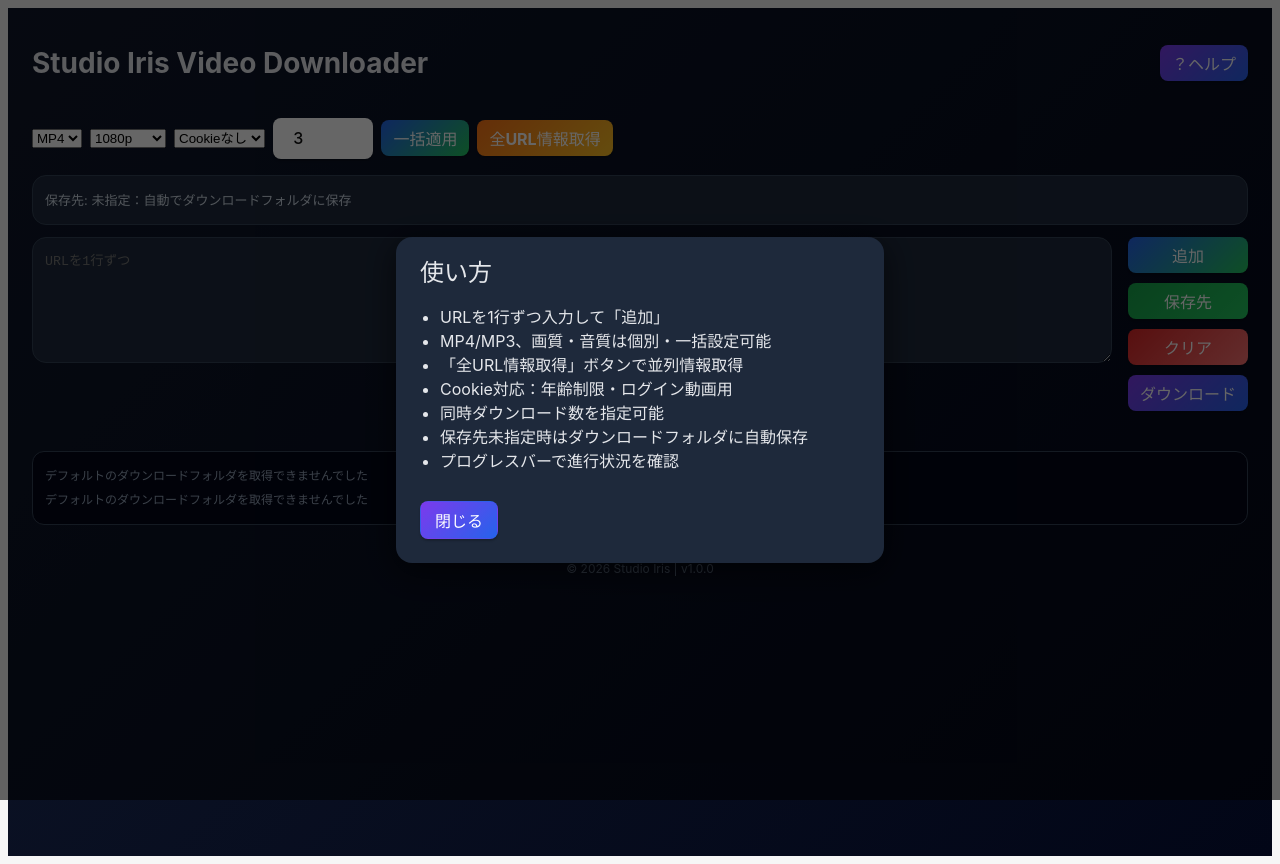
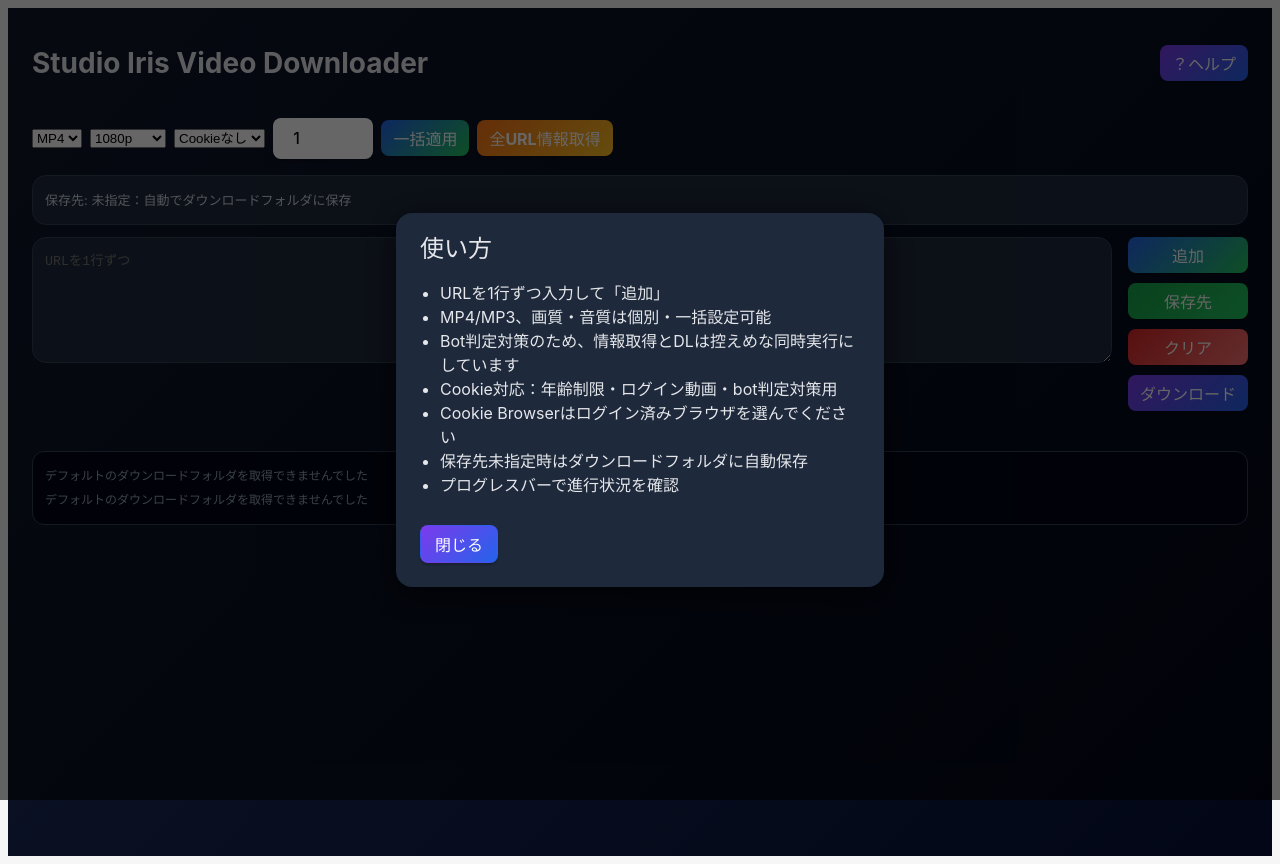
Before and after one commit to studio-iris3/tauri-video-downloader, a React (Vite) app: page / in a window 1280 px wide. Both pictures are taken after a click on the button "？ヘルプ". Built offline with nearby package versions, Linux system fonts and the light colour scheme.

Commit message:
reduce youtube request frequency and improve cookie guidance

```diff
--- a/src/App.tsx
+++ b/src/App.tsx
@@ -48,6 +48,24 @@ function createId() {
   return `${Date.now()}-${Math.random().toString(36).slice(2)}`;
 }
 
+function sleep(ms: number) {
+  return new Promise((resolve) => setTimeout(resolve, ms));
+}
+
+function friendlyError(error: unknown) {
+  const text = String(error);
+
+  if (
+    text.includes("Sign in to confirm") ||
+    text.includes("not a bot") ||
+    text.includes("--cookies-from-browser")
+  ) {
+    return "YouTubeのbot判定が出ています。Cookie BrowserをChrome/Safari/Firefoxなどログイン済みブラウザに変更して再試行してください。";
+  }
+
+  return text;
+}
+
 function App() {
   const [urlText, setUrlText] = useState("");
   const [savePath, setSavePath] = useState("");
@@ -62,7 +80,7 @@ function App() {
   const [bulkMp4Quality, setBulkMp4Quality] = useState("1080");
   const [bulkMp3Quality, setBulkMp3Quality] = useState("192K");
   const [cookieBrowser, setCookieBrowser] = useState("none");
-  const [concurrentCount, setConcurrentCount] = useState(3);
+  const [concurrentCount, setConcurrentCount] = useState(1);
   const [showHelp, setShowHelp] = useState(false);
 
   useEffect(() => {
@@ -75,15 +93,16 @@ function App() {
         setSavePath((current) => (current.trim() ? current : dir));
       })
       .catch(() => {
-        setLogs((prev) => [...prev.slice(-80), "デフォルトのダウンロードフォルダを取得できませんでした"]);
+        setLogs((prev) => [...prev.slice(-50), "デフォルトのダウンロードフォルダを取得できませんでした"]);
       });
 
-    let lastUpdate = 0;
+    let lastProgressUpdate = 0;
 
     const unlistenProgress = listen<DownloadProgressPayload>("download-progress", (event) => {
       const now = Date.now();
-      if (now - lastUpdate < 100) return;
-      lastUpdate = now;
+
+      if (now - lastProgressUpdate < 250) return;
+      lastProgressUpdate = now;
 
       const { job_id, percent } = event.payload;
       const widthPercent = Math.min(100, Math.max(0, percent));
@@ -101,7 +120,13 @@ function App() {
     });
 
     const unlistenLog = listen<string>("download-log", (event) => {
-      setLogs((prev) => [...prev.slice(-80), event.payload]);
+      setLogs((prev) => {
+        if (prev[prev.length - 1] === event.payload) {
+          return prev;
+        }
+
+        return [...prev.slice(-50), event.payload];
+      });
     });
 
     return () => {
@@ -195,7 +220,7 @@ function App() {
     } catch (error) {
       updateItem(item.id, {
         status: "エラー",
-        message: String(error),
+        message: friendlyError(error),
       });
     }
   }
@@ -206,21 +231,14 @@ function App() {
       return;
     }
 
-    setMessage("情報取得中...");
-    const concurrency = 3;
-    let cursor = 0;
+    setMessage("情報取得中... YouTube対策のため1件ずつ取得します");
 
-    async function worker() {
-      while (cursor < itemsRef.current.length) {
-        const index = cursor;
-        cursor += 1;
-        const item = itemsRef.current[index];
-        if (cancelledIdsRef.current.has(item.id)) continue;
-        await getInfoForItem(item);
-      }
+    for (const item of itemsRef.current) {
+      if (cancelledIdsRef.current.has(item.id)) continue;
+      await getInfoForItem(item);
+      await sleep(1500);
     }
 
-    await Promise.all(Array.from({ length: concurrency }, () => worker()));
     setMessage("情報取得完了");
   }
 
@@ -271,7 +289,7 @@ function App() {
       } else {
         updateItem(id, {
           status: "エラー",
-          message: String(error),
+          message: friendlyError(error),
         });
       }
     }
@@ -284,6 +302,8 @@ function App() {
       progress: 0,
       message: "再試行準備中...",
     });
+
+    await sleep(1000);
     await runSingleDownload(id);
   }
 
@@ -324,7 +344,9 @@ function App() {
       while (cursor < queue.length) {
         const id = queue[cursor];
         cursor += 1;
+
         await runSingleDownload(id);
+        await sleep(1500);
       }
     }
 
@@ -362,7 +384,15 @@ function App() {
           {cookieBrowsers.map((browser) => <option key={browser.value} value={browser.value}>{browser.label}</option>)}
         </select>
 
-        <input type="number" value={concurrentCount} onChange={(event) => setConcurrentCount(Math.max(1, Number(event.target.value)))} style={{ width: 60 }} />
+        <input
+          type="number"
+          min={1}
+          max={2}
+          value={concurrentCount}
+          onChange={(event) => setConcurrentCount(Math.min(2, Math.max(1, Number(event.target.value))))}
+          style={{ width: 60 }}
+        />
+
         <button onClick={applyBulkSettings} style={buttonStyle("blue")}>一括適用</button>
         <button onClick={getInfoAll} style={buttonStyle("orange")}>全URL情報取得</button>
       </div>
@@ -428,7 +458,7 @@ function App() {
               </div>
 
               <div style={{ height: 8, background: "#334155", borderRadius: 6, marginTop: 8, overflow: "hidden" }}>
-                <div style={{ height: "100%", width: `${item.progress}%`, background: "linear-gradient(90deg,#2563eb,#22c55e)", borderRadius: 6, transition: "width 0.25s ease" }} />
+                <div style={{ height: "100%", width: `${item.progress}%`, background: "linear-gradient(90deg,#2563eb,#22c55e)", borderRadius: 6, transition: "width 0.12s linear" }} />
               </div>
 
               <div style={{ fontSize: 12, color: "#94a3b8", marginTop: 4 }}>{Math.round(item.progress)}%</div>
@@ -440,7 +470,7 @@ function App() {
       </div>
 
       {logs.length > 0 && (
-        <div style={{ marginTop: 20, padding: 12, background: "#020617", borderRadius: 12, border: "1px solid #334155", maxHeight: 180, overflow: "auto", fontSize: 12, color: "#94a3b8" }}>
+        <div style={{ marginTop: 20, padding: 12, background: "#020617", borderRadius: 12, border: "1px solid #334155", maxHeight: 120, overflow: "auto", fontSize: 12, color: "#94a3b8" }}>
           {logs.map((log, index) => <div key={index}>{log}</div>)}
         </div>
       )}
@@ -456,9 +486,9 @@ function App() {
             <ul style={{ paddingLeft: 20 }}>
               <li>URLを1行ずつ入力して「追加」</li>
               <li>MP4/MP3、画質・音質は個別・一括設定可能</li>
-              <li>「全URL情報取得」ボタンで並列情報取得</li>
-              <li>Cookie対応：年齢制限・ログイン動画用</li>
-              <li>同時ダウンロード数を指定可能</li>
+              <li>Bot判定対策のため、情報取得とDLは控えめな同時実行にしています</li>
+              <li>Cookie対応：年齢制限・ログイン動画・bot判定対策用</li>
+              <li>Cookie Browserはログイン済みブラウザを選んでください</li>
               <li>保存先未指定時はダウンロードフォルダに自動保存</li>
               <li>プログレスバーで進行状況を確認</li>
             </ul>
```
